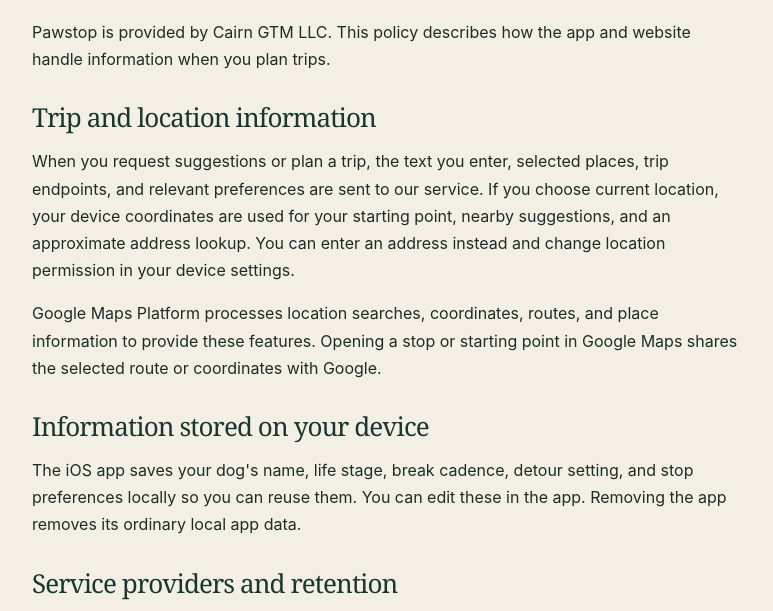
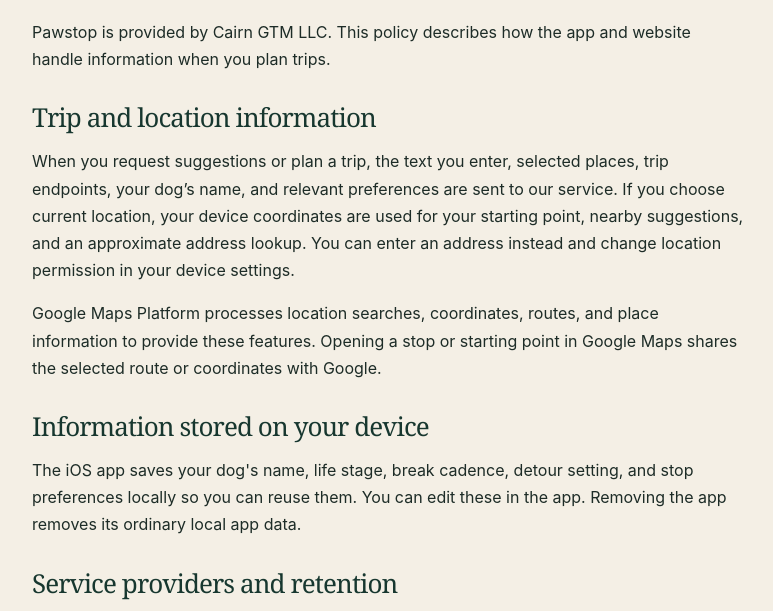
Before and after one commit to patrickarvia/pawstop, a website: page privacy.html in a window 1280 px wide. Shown: the part 174-785 px from the top of the page, without its empty margins (252-1025 px from the left). Drawn offline with Linux system fonts and the light colour scheme.

Commit message:
Clarify what Pawstop sends when planning a trip

```diff
--- a/privacy.html
+++ b/privacy.html
@@ -1,5 +1,5 @@
 <!doctype html><html lang="en"><head><meta charset="utf-8"><meta name="viewport" content="width=device-width,initial-scale=1"><title>Privacy policy · Pawstop</title><link rel="stylesheet" href="style.css"></head><body><main class="legal-page"><a href="index.html">← Pawstop</a><h1>Privacy policy</h1><p>Pawstop is provided by Cairn GTM LLC. This policy describes how the app and website handle information when you plan trips.</p>
-<h2>Trip and location information</h2><p>When you request suggestions or plan a trip, the text you enter, selected places, trip endpoints, and relevant preferences are sent to our service. If you choose current location, your device coordinates are used for your starting point, nearby suggestions, and an approximate address lookup. You can enter an address instead and change location permission in your device settings.</p><p>Google Maps Platform processes location searches, coordinates, routes, and place information to provide these features. Opening a stop or starting point in Google Maps shares the selected route or coordinates with Google.</p>
+<h2>Trip and location information</h2><p>When you request suggestions or plan a trip, the text you enter, selected places, trip endpoints, your dog’s name, and relevant preferences are sent to our service. If you choose current location, your device coordinates are used for your starting point, nearby suggestions, and an approximate address lookup. You can enter an address instead and change location permission in your device settings.</p><p>Google Maps Platform processes location searches, coordinates, routes, and place information to provide these features. Opening a stop or starting point in Google Maps shares the selected route or coordinates with Google.</p>
 <h2>Information stored on your device</h2><p>The iOS app saves your dog's name, life stage, break cadence, detour setting, and stop preferences locally so you can reuse them. You can edit these in the app. Removing the app removes its ordinary local app data.</p>
 <h2>Service providers and retention</h2><p>Our service runs on Vercel. Hosting and mapping providers may process technical information such as IP addresses and request metadata to operate, secure, and troubleshoot their services. The current application code does not create a trip-history database or user accounts. Provider logs and retention are governed by their services and settings.</p><p>We do not use advertising SDKs or sell personal information. If you email support, we receive your email address and the information you include and retain correspondence as needed to handle your request.</p>
 <h2>Your choices and contact</h2><p>You can use manual addresses, revoke location permission, clear local app data, and contact us about access or deletion of support correspondence at <a href="mailto:patrick@cairngtm.com">patrick@cairngtm.com</a>. Avoid including sensitive information in feedback.</p><p>See <a href="https://policies.google.com/privacy">Google's privacy policy</a> and <a href="https://vercel.com/legal/privacy-policy">Vercel's privacy policy</a> for their practices.</p></main></body></html>
```
